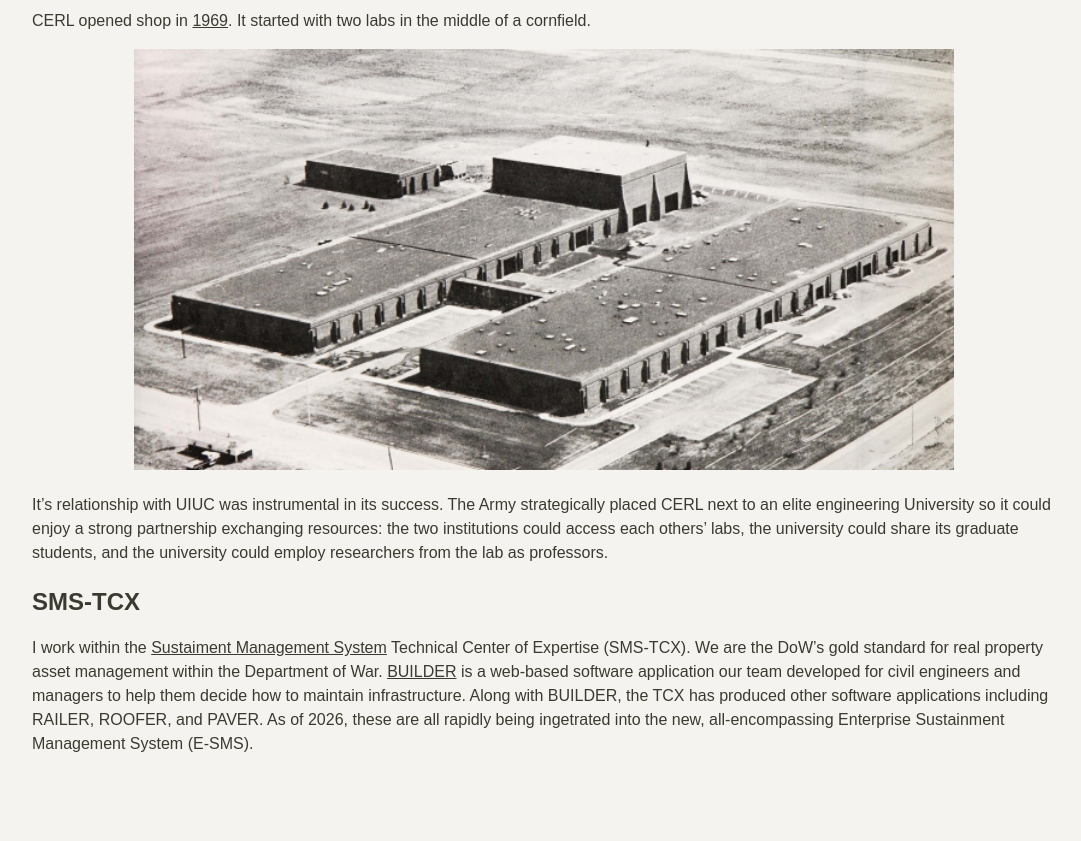
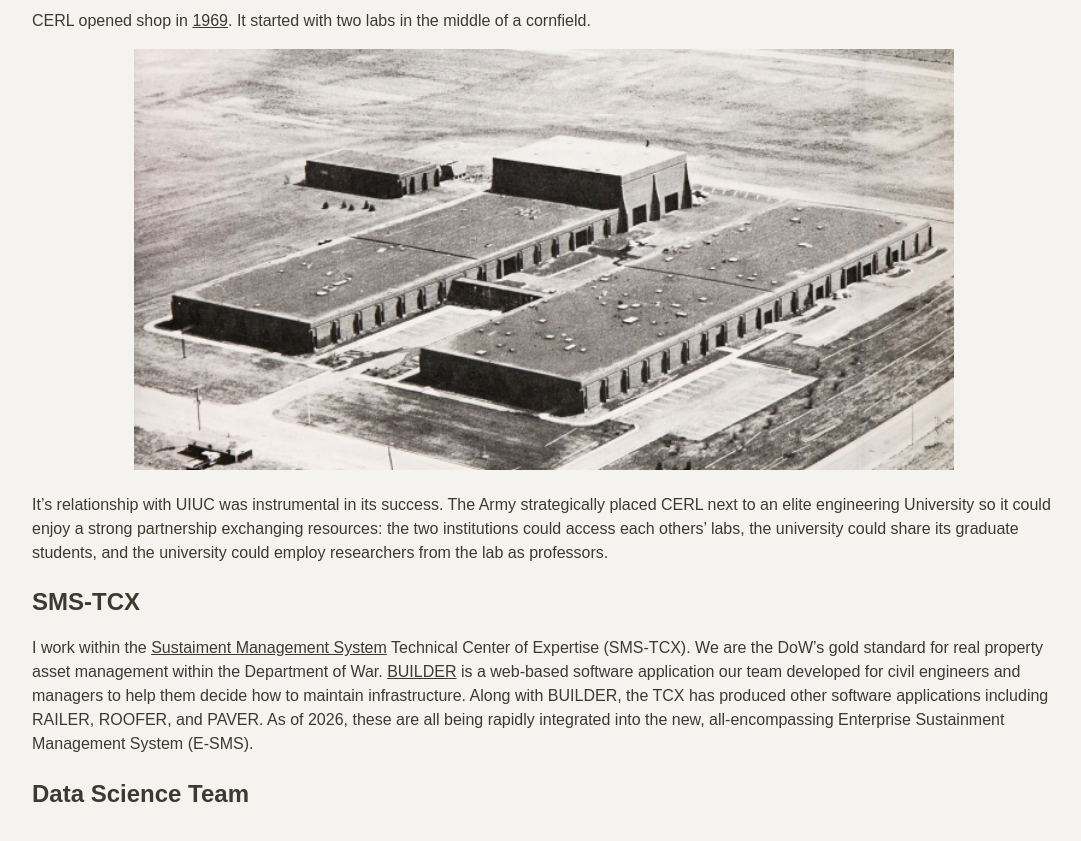
Before and after one commit to BraydenR0311/BraydenR0311.github.io, a Jekyll site: the page built from _posts/2026-05-10-working-at-cerl.md, in a window 1280 px wide and 900 px high, scrolled down 936 px. Shown: the top 841 px of the window, without its empty margins (96-1177 px from the left). Built offline with Jekyll 4.4.1, drawn with Linux system fonts in a browser that asks for light colours.

Commit message:
fix typo

```diff
--- a/_posts/2026-05-10-working-at-cerl.md
+++ b/_posts/2026-05-10-working-at-cerl.md
@@ -28,4 +28,6 @@ It's relationship with UIUC was instrumental in its success. The Army strategica
 
 ## SMS-TCX
 
-I work within the [Sustaiment Management System](https://www.sms.erdc.dren.mil/) Technical Center of Expertise (SMS-TCX). We are the DoW's gold standard for real property asset management within the Department of War. [BUILDER](https://www.erdc.usace.army.mil/Media/Fact-Sheets/Fact-Sheet-Article-View/Article/476728/builder-sustainment-management-system/) is a web-based software application our team developed for civil engineers and managers to help them decide how to maintain infrastructure. Along with BUILDER, the TCX has produced other software applications including RAILER, ROOFER, and PAVER. As of 2026, these are all rapidly being ingetrated into the new, all-encompassing Enterprise Sustainment Management System (E-SMS).
+I work within the [Sustaiment Management System](https://www.sms.erdc.dren.mil/) Technical Center of Expertise (SMS-TCX). We are the DoW's gold standard for real property asset management within the Department of War. [BUILDER](https://www.erdc.usace.army.mil/Media/Fact-Sheets/Fact-Sheet-Article-View/Article/476728/builder-sustainment-management-system/) is a web-based software application our team developed for civil engineers and managers to help them decide how to maintain infrastructure. Along with BUILDER, the TCX has produced other software applications including RAILER, ROOFER, and PAVER. As of 2026, these are all being rapidly integrated into the new, all-encompassing Enterprise Sustainment Management System (E-SMS).
+
+## Data Science Team
```
